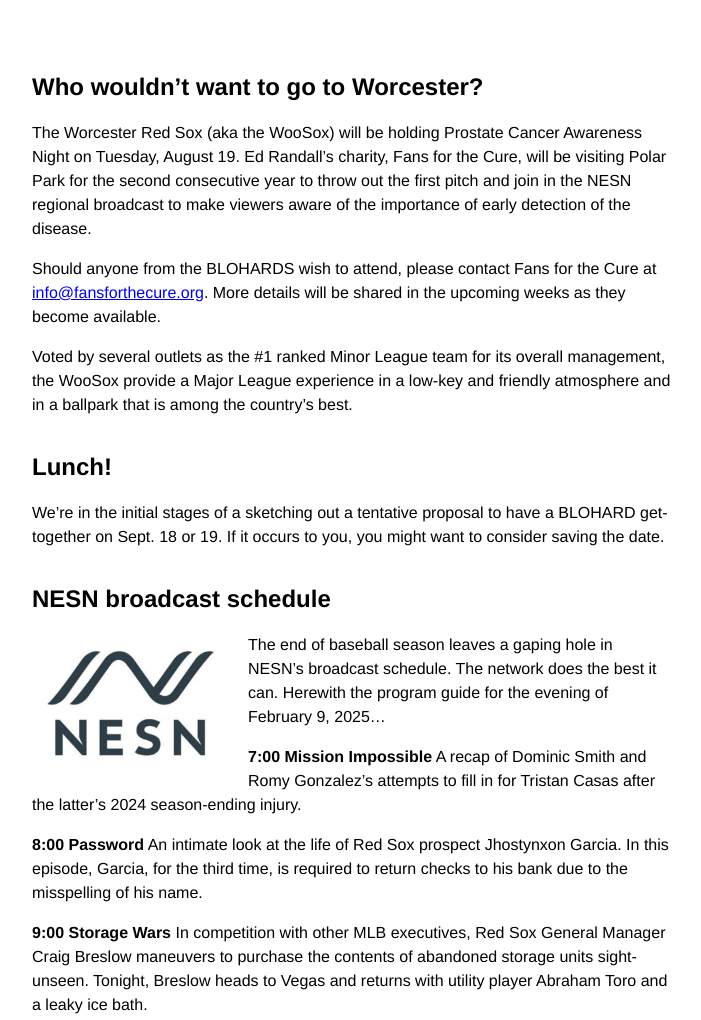
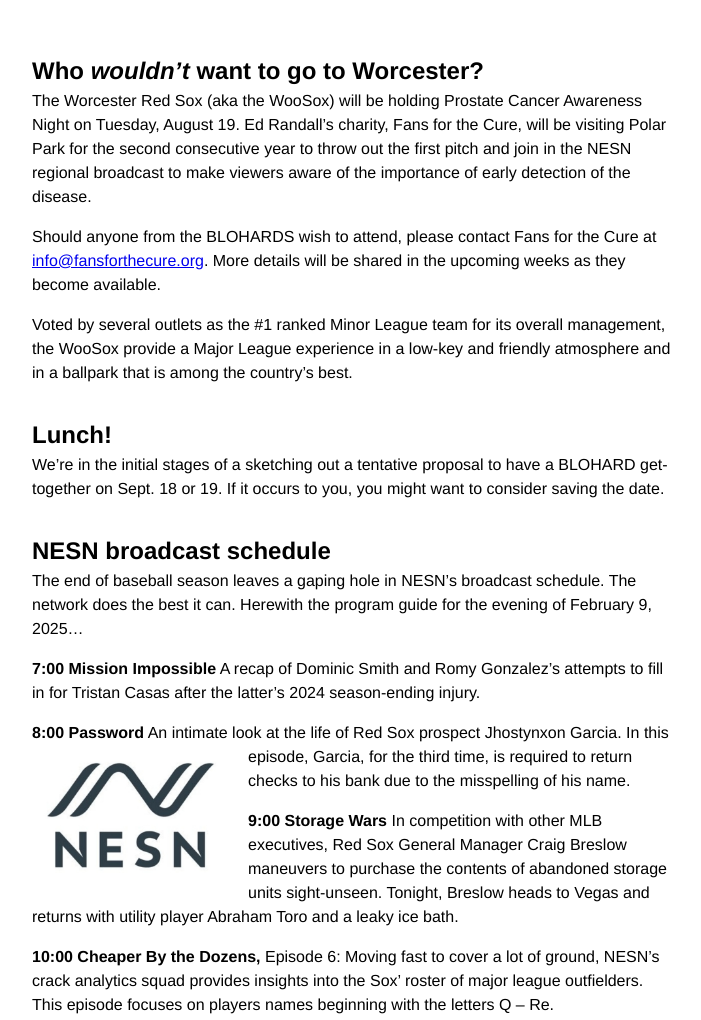
Before and after one commit to tophtucker/blohards, a plain HTML site: page 2025-07-30/newsletter725.htm in a window 1280 px wide. Shown: the part 230-1250 px from the top of the page, without its empty margins (288-989 px from the left). Drawn offline with Linux system fonts and the light colour scheme.

Commit message:
peter edits

```diff
--- a/2025-07-30/newsletter725.htm
+++ b/2025-07-30/newsletter725.htm
@@ -11,7 +11,7 @@
 
         <br />
 
-        <h2>Who wouldn’t want to go to Worcester?</h2>
+        <h2>Who <em>wouldn’t</em> want to go to Worcester?</h2>
         <p>
             The Worcester Red Sox (aka the WooSox) will be holding Prostate
             Cancer Awareness Night on Tuesday, August 19. Ed Randall’s charity,
@@ -43,8 +43,6 @@
 
         <h2>NESN broadcast schedule</h2>
 
-        <img src="nesn.jpeg" class="float-left" />
-
         <p>
             The end of baseball season leaves a gaping hole in NESN’s broadcast
             schedule. The network does the best it can. Herewith the program
@@ -59,8 +57,9 @@
 
         <p>
             <strong>8:00 Password</strong> An intimate look at the life of Red
-            Sox prospect Jhostynxon Garcia. In this episode, Garcia, for the
-            third time, is required to return checks to his bank due to the
+            Sox prospect Jhostynxon Garcia. In
+            <img src="nesn.jpeg" class="float-left" /> this episode, Garcia, for
+            the third time, is required to return checks to his bank due to the
             misspelling of his name.
         </p>
 
@@ -156,8 +155,8 @@
         </p>
 
         <p>
-            Disappointing Sox pitcher Walker Buehler has given up 35 free passes
-            in 78 innings. You can’t say you weren’t warned.
+            Disappointing Sox pitcher <em>Walker</em> Buehler has given up 35
+            free passes in 78 innings. You can’t say you weren’t warned.
         </p>
 
         <p>
@@ -264,7 +263,11 @@
         }
 
         h2 {
-            margin: 2rem 0 1rem 0;
+            margin: 2rem 0 0 0;
+        }
+
+        p {
+            margin: 0 0 1rem 0;
         }
 
         figure {
```
Also changed, not shown: 1 other file.
